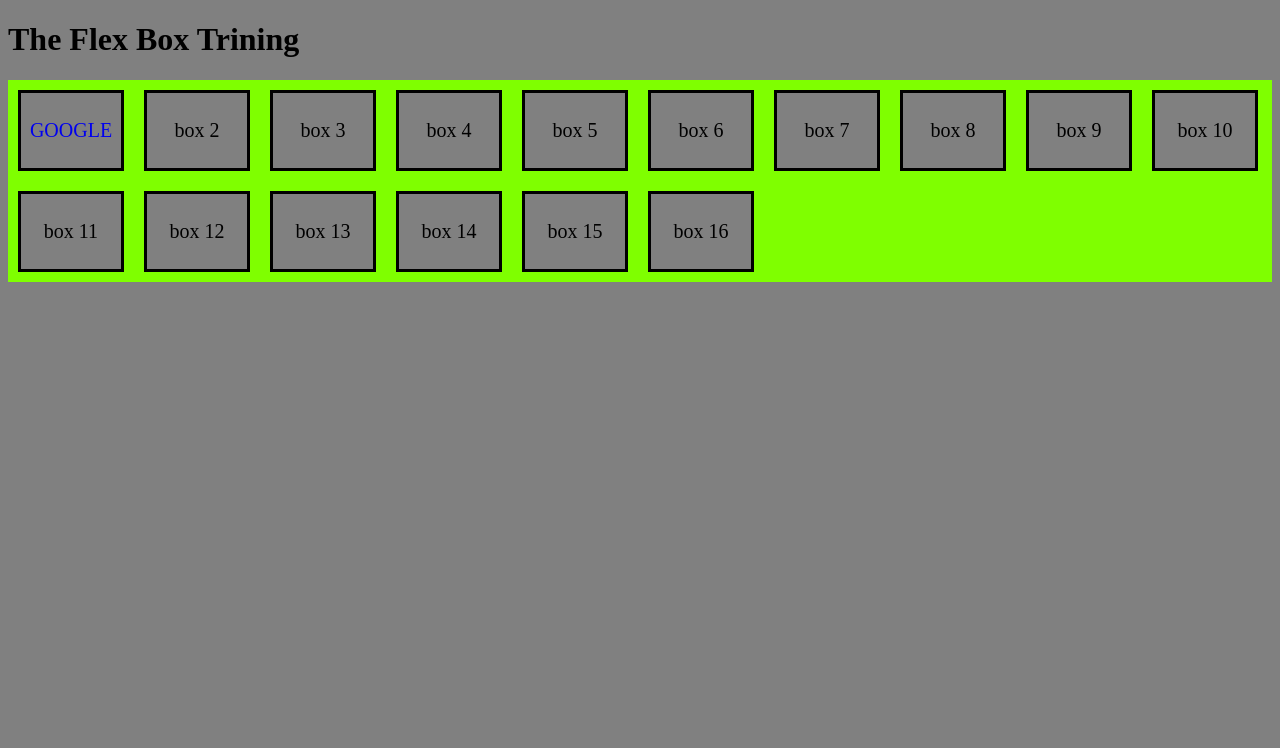
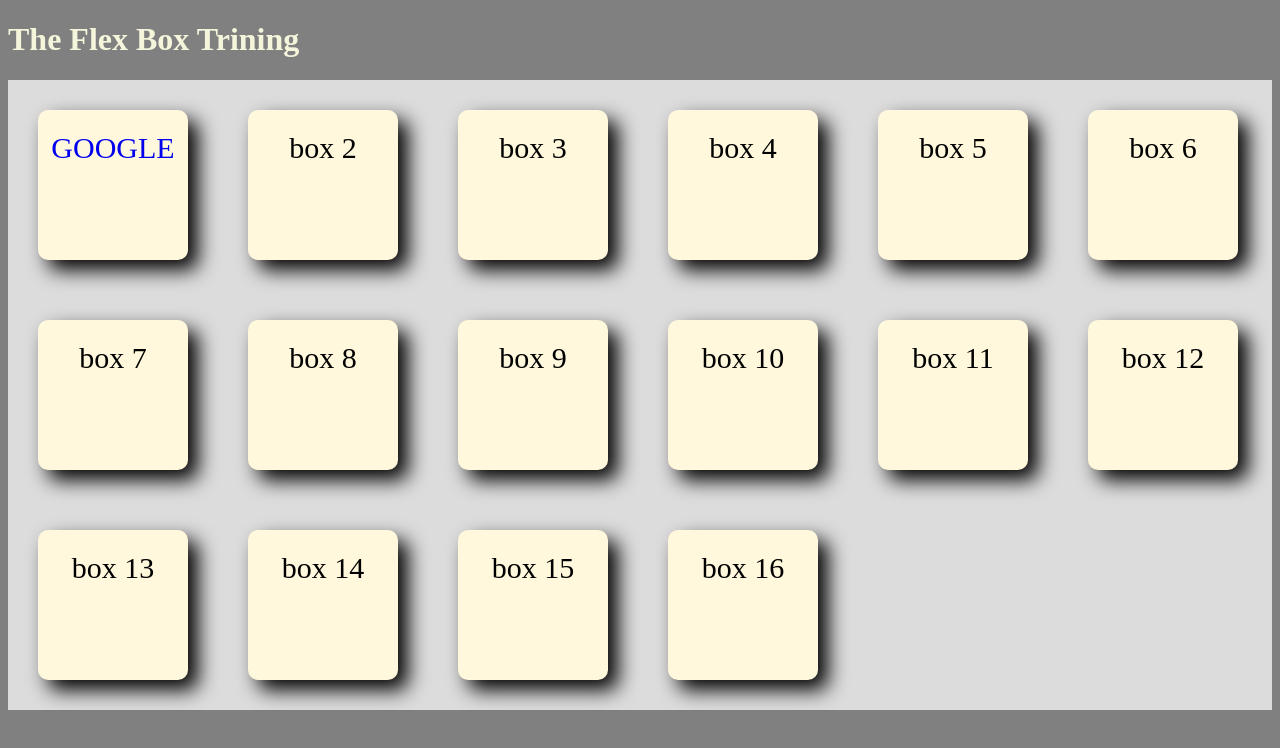
Before and after one commit to reza9431/Frontend-Lesson-6, a plain HTML site: page index.html in a window 1280 px wide. Drawn offline with Linux system fonts and the light colour scheme.

Commit message:
Add files via upload

```diff
--- a/index.html
+++ b/index.html
@@ -12,7 +12,7 @@
 </head>
 <body>
 
-    <h1>The Flex Box Trining</h1>
+    <h1 style="color: beige;">The Flex Box Trining</h1>
 
 
    <div class="flexbox-container">
--- a/style.css
+++ b/style.css
@@ -2,7 +2,7 @@
 
     display: flex;
 
-    background-color: chartreuse;
+    background-color:gainsboro;
 
     flex-wrap:  wrap;
     flex-direction: row;
@@ -11,13 +11,15 @@
 
 .flexbox-container > div{
 
-width: 100px;
-margin: 10px;
-border: 3px solid black;
-background-color: gray;
-font-size: 20px;
+width: 150px;
+margin: 30px;
+height: 150px;
+background-color:cornsilk;
+font-size: 30px;
 line-height: 75px;
 text-align: center;
+box-shadow:  10px 10px 20px black;
+border-radius: 10px;
 
 
 }
@@ -28,8 +30,11 @@ text-align: center;
 }    */
 
 .item1:hover{
-    background-color: bisque;
+    background-color: cornsilk;
     color: brown;
+    box-shadow: 0px 0px;
+    width: 145px;
+    height: 145px;
 }
 
 .item2:hover{
@@ -41,7 +46,7 @@ text-align: center;
     color: aquamarine;
 }
 .item4:hover{
-    background-color: cyan;
+    background-color: darkorange;
     color: brown;
 }
 .item5:hover{
```
